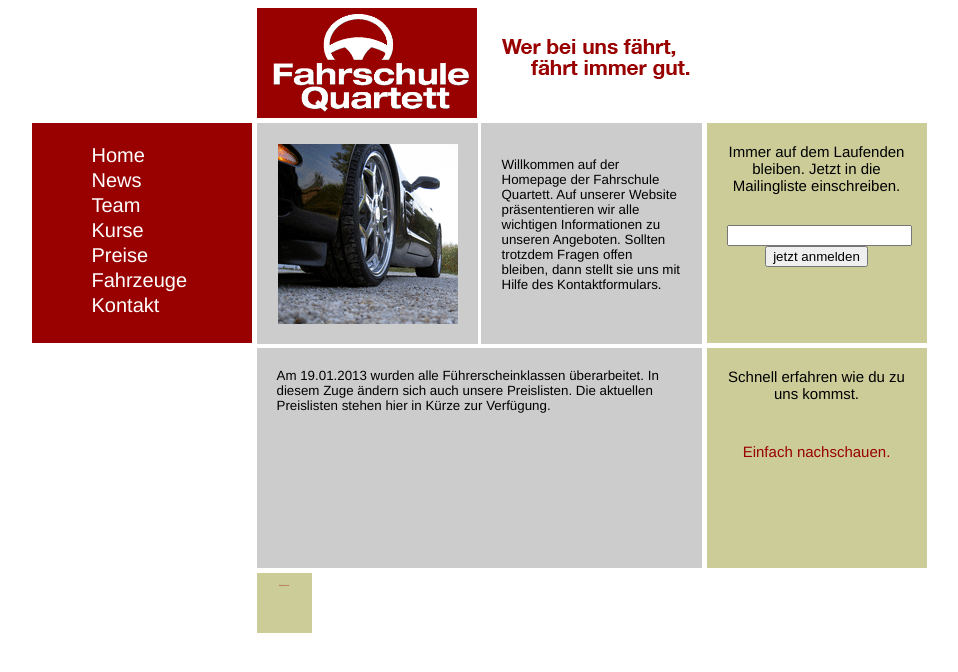
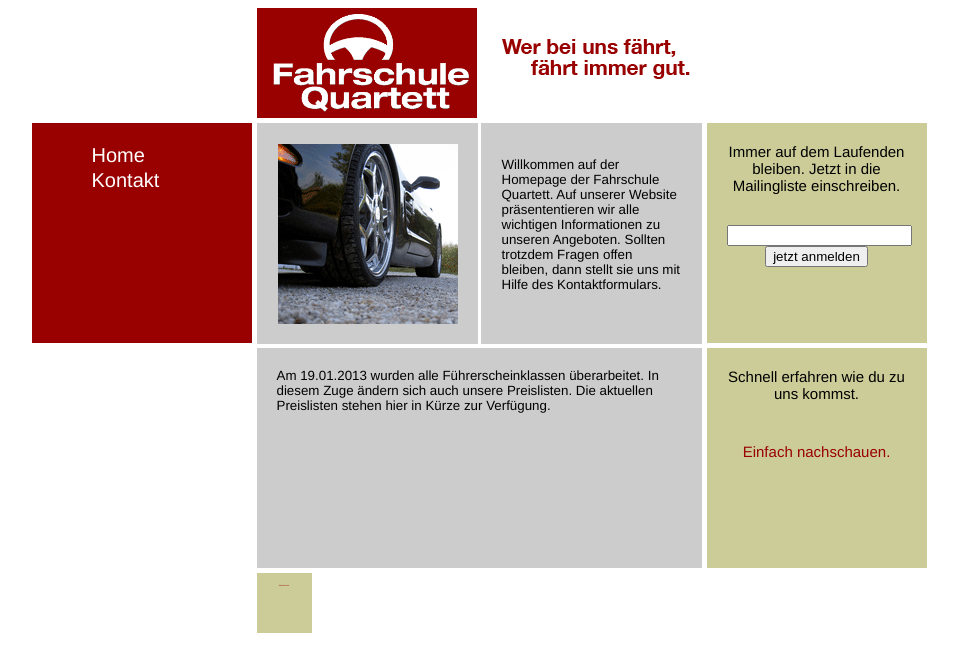
Before and after one commit to tolbrino/fahrschule-quartett.de, a Jekyll site: the page built from index.html, in a window 1280 px wide. Shown: the top 672 px of the page, without its empty margins (161-1119 px from the left). Built offline with Jekyll 4.4.1, drawn with Linux system fonts in a browser that asks for light colours; Markdown is read by kramdown in place of the engine named in the settings.

Commit message:
Removed links

```diff
--- a/_layouts/default.html
+++ b/_layouts/default.html
@@ -24,17 +24,6 @@
 	<div class="navcontent">
 	  <a class="navitem" href="/">Home</a>
 	  <br>
-	  {% assign first_post = site.posts.first %}
-	  <a class="navitem" href="{{ first_post.id }}">News</a>
-	  <br>
-	  <a class="navitem" href="/team">Team</a>
-	  <br>
-	  <a class="navitem" href="/kurse">Kurse</a>
-	  <br>
-	  <a class="navitem" href="/preise">Preise</a>
-	  <br>
-	  <a class="navitem" href="/fahrzeuge">Fahrzeuge</a>
-	  <br>
 	  <a class="navitem" href="/kontakt">Kontakt</a>
 	</div>
       </div>
```
